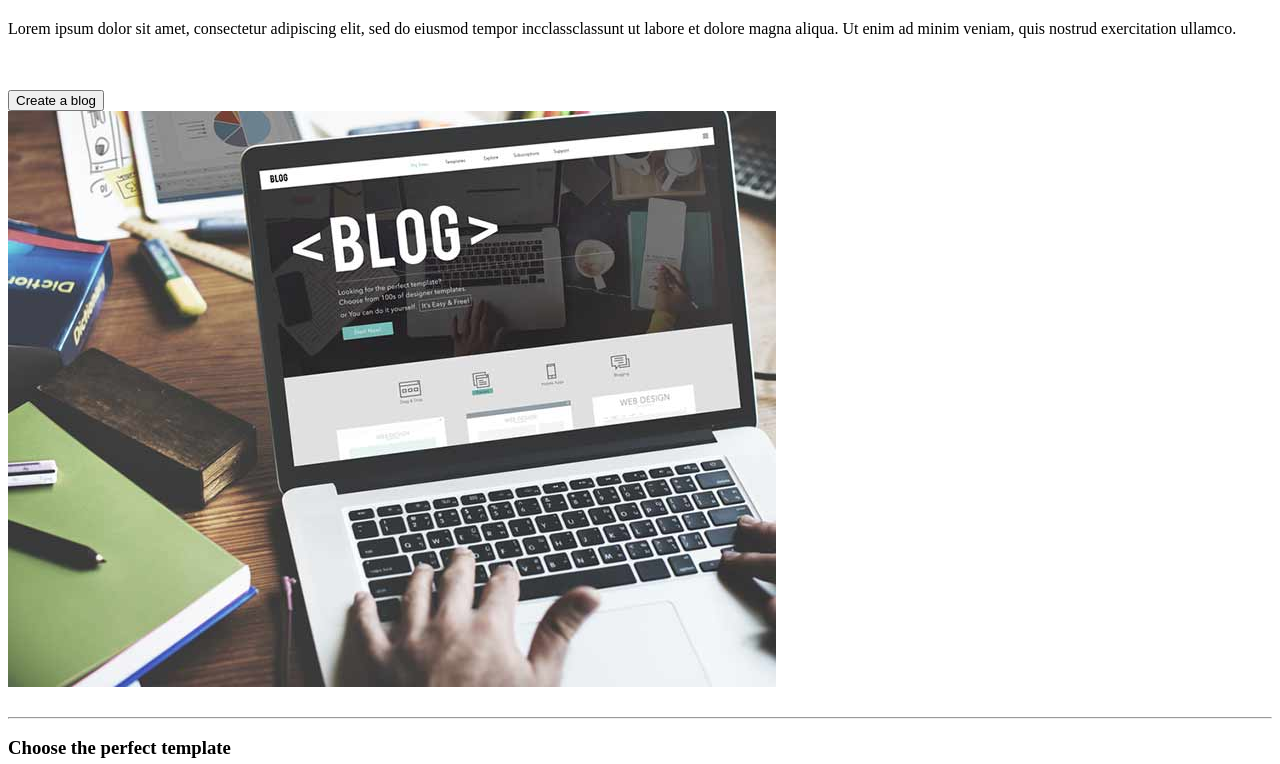
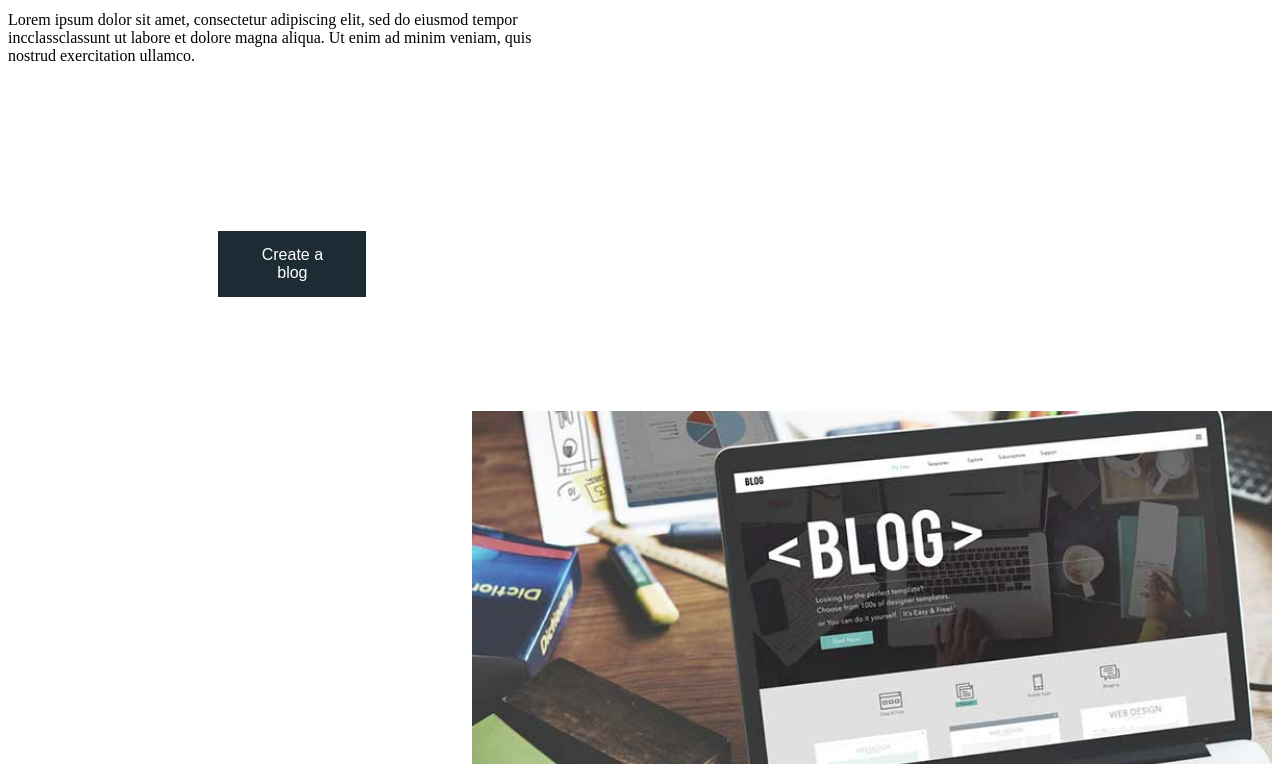
Before and after one commit to kfstarls/Associare, a plain HTML site: page index.html in a window 1280 px wide. Shown: the part 207-971 px from the top of the page. Drawn offline with Linux system fonts and the light colour scheme.

Commit message:
Fixed bug related to CSS

```diff
--- a/index.html
+++ b/index.html
@@ -3,7 +3,7 @@
     <head>
         <meta charset="utf-8" />
         <title>ASSOCIARE</title>
-        <link rel="stylesheet" type="text/css" href="CSS\democss.css">
+        <link rel="stylesheet" type="text/css" href="CSS\main.css">
     </head>
     <body>
         <span class="nav">
```
